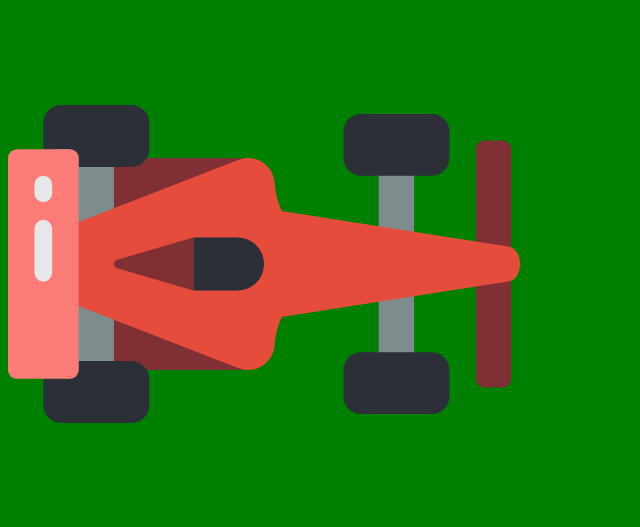
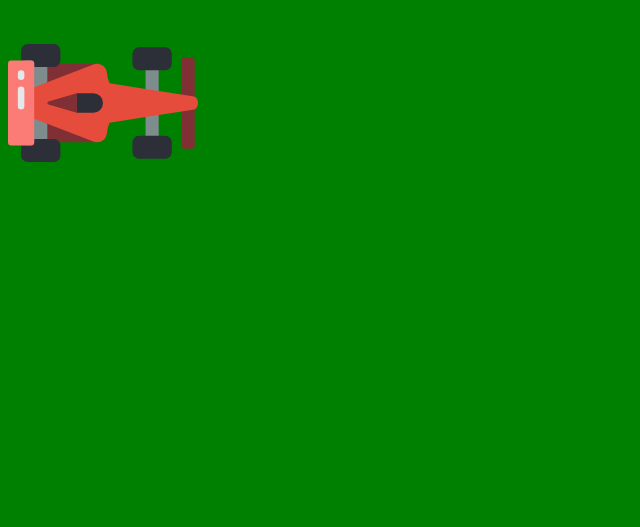
Before and after one commit to DeanVo/driving-game, a website: page index.html in a window 1280 px wide. Shown: the whole page, without its empty margins (0-640 px from the left). Drawn offline with Linux system fonts and the light colour scheme.

Commit message:
resized car #1

```diff
--- a/index.html
+++ b/index.html
@@ -7,9 +7,8 @@
   <link rel="stylesheet" href="styles.css">
 </head>
 <body>
-  <div class="container">
-    <img class="car" src="images/f1.svg" alt="car">
-  </div>
+
+  <img class="car" src="images/f1.svg" alt="car">
 
 
 
--- a/styles.css
+++ b/styles.css
@@ -1,3 +1,7 @@
 body {
   background-color: green;
 }
+
+.car {
+  width: 15%;
+}
```
